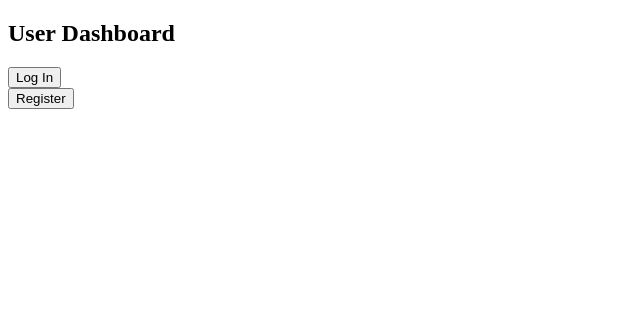
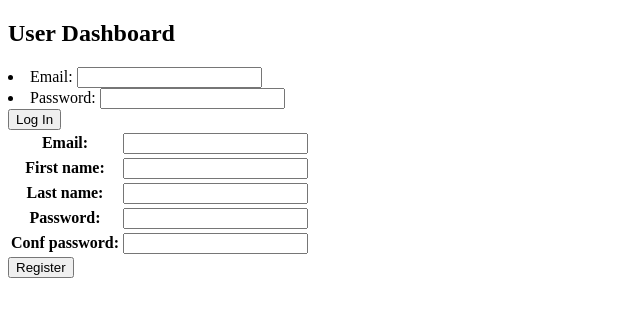
Before and after one commit to business-phil/user_dashboard, a Django app: page /login in a window 1280 px wide. Shown: the top 317 px of the page, without its empty margins (0-640 px from the left). Run offline with Django 3.2, Linux system fonts and the light colour scheme; parts of the project's set-up code (start-up, migrations or seed data) failed here and were passed over.

Commit message:
improved login forms and template

```diff
--- a/apps/login/forms.py
+++ b/apps/login/forms.py
@@ -1,2 +1,13 @@
 from django import forms
-# from .models import {{Model}}
+from .models import User
+
+class LoginForm(forms.Form):
+    email = forms.EmailField()
+    password = forms.CharField(max_length=45, widget=forms.PasswordInput)
+
+class RegisterForm(forms.Form):
+    email = forms.EmailField()
+    first_name = forms.CharField(max_length=45)
+    last_name = forms.CharField(max_length=45)
+    password = forms.CharField(max_length=45, widget=forms.PasswordInput)
+    conf_password = forms.CharField(max_length=45, widget=forms.PasswordInput)
--- a/apps/login/templates/login/index.html
+++ b/apps/login/templates/login/index.html
@@ -8,11 +8,15 @@
     <h2>User Dashboard</h2>
     <form action="{% url 'login:login' %}" method="post">
         {% csrf_token %}
+        {{ loginform.as_ul }}
         <input type="submit" value="Log In">
     </form>
 
     <form action="{% url 'login:register' %}" method="post">
         {% csrf_token %}
+        <table>
+        {{ regform.as_table }}
+        </table>
         <input type="submit" value="Register" />
     </form>
 </body>
--- a/apps/login/views.py
+++ b/apps/login/views.py
@@ -1,15 +1,13 @@
 from django.shortcuts import render, redirect
 from .models import User
-# from django.contrib.auth.forms import AuthenticationForm, UserCreationForm
+from .forms import RegisterForm, LoginForm
 
 # Login and reg at homepage
 def index(request):
     request.session.clear()
-    # loginform = AuthenticationForm
-    # regform = UserCreationForm
     context = {
-        # "login":loginform,
-        # "reg":regform,
+        'regform': RegisterForm,
+        'loginform': LoginForm
     }
     return render(request, 'login/index.html', context)
 
@@ -19,4 +17,5 @@ def login(request):  #POST
 
 # Submit registration form
 def register(request):  #POST
+    # regstatus = User.userManager.register(**request.POST)
     pass
```
Also changed, not shown: apps/login/models.py (+4 -4 lines).
